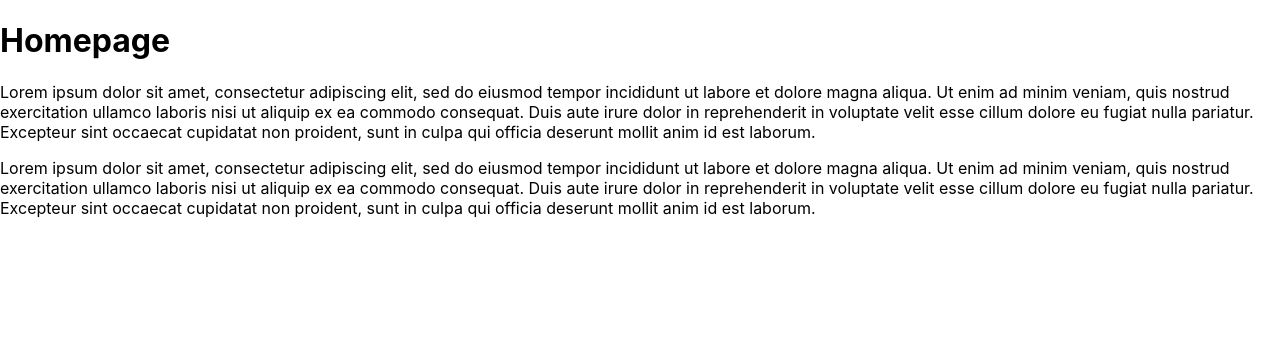
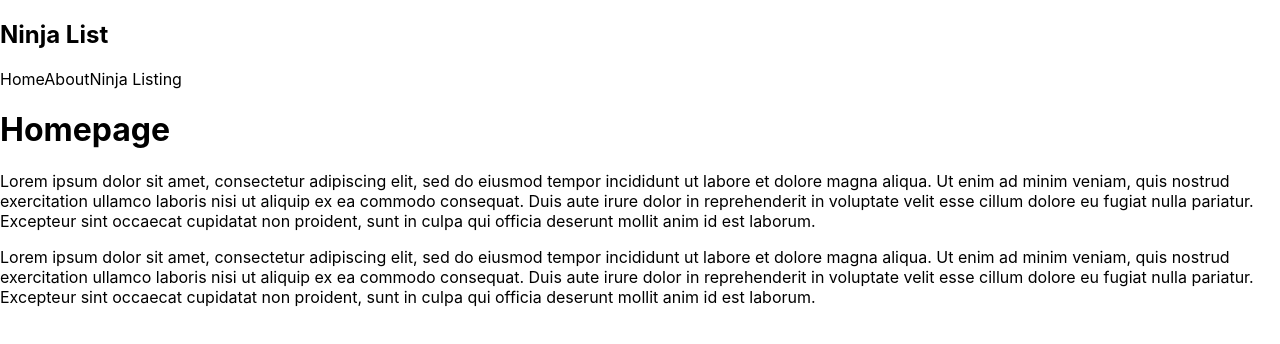
Before and after one commit to Dragontalker/nextjs-ninja-tutorial, a Next.js app: page / in a window 1280 px wide. Shown: the top 344 px of the page. Built offline with nearby package versions, Linux system fonts and the light colour scheme.

Commit message:
Mounted Navbar to homepage.

```diff
--- a/pages/index.js
+++ b/pages/index.js
@@ -1,9 +1,11 @@
 import Head from 'next/head'
+import Navbar from '../comps/Navbar'
 import styles from '../styles/Home.module.css'
 
 export default function Home() {
   return (
     <div>
+      <Navbar />
       <h1>Homepage</h1>
       <p>Lorem ipsum dolor sit amet, consectetur adipiscing elit, sed do eiusmod tempor incididunt ut labore et dolore magna aliqua. Ut enim ad minim veniam, quis nostrud exercitation ullamco laboris nisi ut aliquip ex ea commodo consequat. Duis aute irure dolor in reprehenderit in voluptate velit esse cillum dolore eu fugiat nulla pariatur. Excepteur sint occaecat cupidatat non proident, sunt in culpa qui officia deserunt mollit anim id est laborum.</p>
       <p>Lorem ipsum dolor sit amet, consectetur adipiscing elit, sed do eiusmod tempor incididunt ut labore et dolore magna aliqua. Ut enim ad minim veniam, quis nostrud exercitation ullamco laboris nisi ut aliquip ex ea commodo consequat. Duis aute irure dolor in reprehenderit in voluptate velit esse cillum dolore eu fugiat nulla pariatur. Excepteur sint occaecat cupidatat non proident, sunt in culpa qui officia deserunt mollit anim id est laborum.</p>
```
